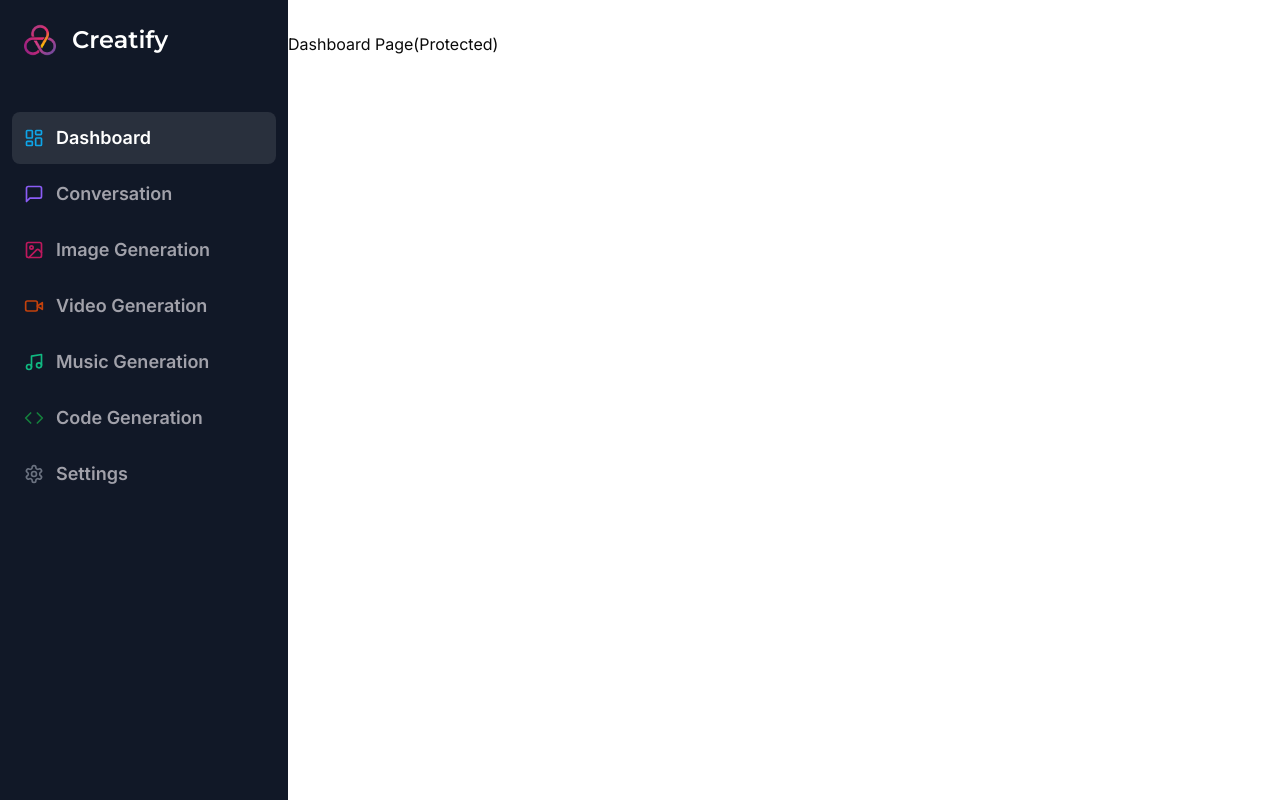
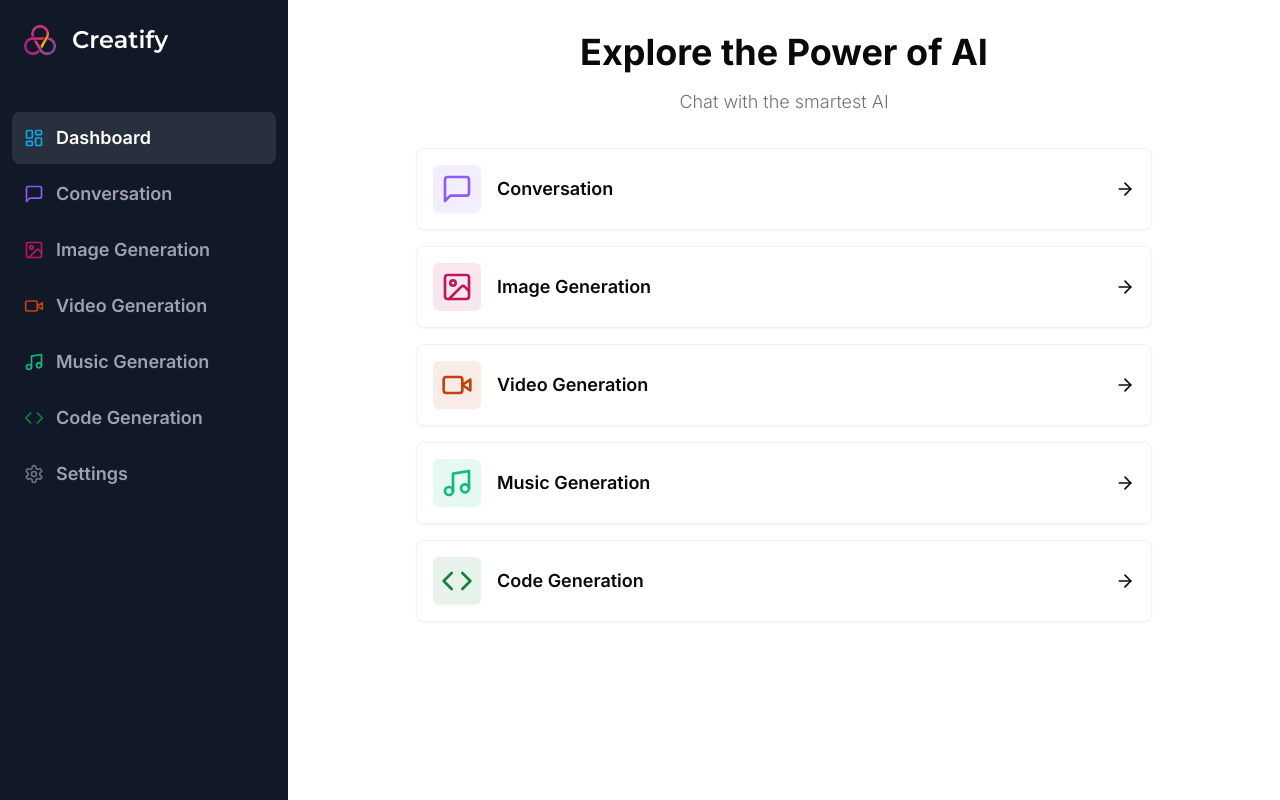
Before and after one commit to Aditya-gam/Creatify-Generative_SaaS_Platform, a Next.js app: page /dashboard in a window 1280 px wide. Built offline with nearby package versions, Linux system fonts and the light colour scheme.

Commit message:
Created the dashboard component

```diff
--- a/app/(dashboard)/(routes)/dashboard/page.tsx
+++ b/app/(dashboard)/(routes)/dashboard/page.tsx
@@ -1,8 +1,88 @@
+"use client";
+
+import { useRouter } from "next/navigation";
+import {
+  ArrowRight,
+  Code,
+  ImageIcon,
+  MessageSquare,
+  Music,
+  VideoIcon,
+} from "lucide-react";
+
+import { Card } from "@/components/ui/card";
+import { cn } from "@/lib/utils";
+
+const tools = [
+  {
+    label: "Conversation",
+    icon: MessageSquare,
+    color: "text-violet-500",
+    bgColor: "bg-violet-500/10",
+    href: "/conversation",
+  },
+  {
+    label: "Image Generation",
+    icon: ImageIcon,
+    color: "text-pink-700",
+    bgColor: "bg-pink-700/10",
+    href: "/image",
+  },
+  {
+    label: "Video Generation",
+    icon: VideoIcon,
+    color: "text-orange-700",
+    bgColor: "bg-orange-700/10",
+    href: "/video",
+  },
+  {
+    label: "Music Generation",
+    icon: Music,
+    color: "text-emerald-500",
+    bgColor: "bg-emerald-500/10",
+    href: "/music",
+  },
+  {
+    label: "Code Generation",
+    icon: Code,
+    color: "text-green-700",
+    bgColor: "bg-green-700/10",
+    href: "/code",
+  },
+];
+
 const DashboardPage = () => {
+  const router = useRouter();
   return (
-    <>
-      <p>Dashboard Page(Protected)</p>
-    </>
+    <div>
+      <div className="mb-8 space-y-4">
+        <h2 className="text-2xl md:text-4xl font-bold text-center">
+          Explore the Power of AI
+        </h2>
+        <p className="text-muted-foreground font-light text-sm md:text-lg text-center">
+          Chat with the smartest AI
+        </p>
+      </div>
+      <div className="px-4 md:px-20 lg:px-32 space-y-4">
+        {tools.map((tool) => (
+          <Card
+            onClick={() => router.push(tool.href)}
+            key={tool.href}
+            className="p-4 border-black/5 flex items-center justify-between hover:shadow-md transition cursor-pointer"
+          >
+            <div className="flex items-center gap-x-4">
+              <div className={cn("p-2 w-fit rounded-md", tool.bgColor)}>
+                <tool.icon className={cn("w-8 h-8", tool.color)} />
+              </div>
+              <div className="flex flex-col">
+                <h3 className="text-lg font-semibold">{tool.label}</h3>
+              </div>
+            </div>
+            <ArrowRight className="w-5 h-5" />
+          </Card>
+        ))}
+      </div>
+    </div>
   );
 };
 
```
